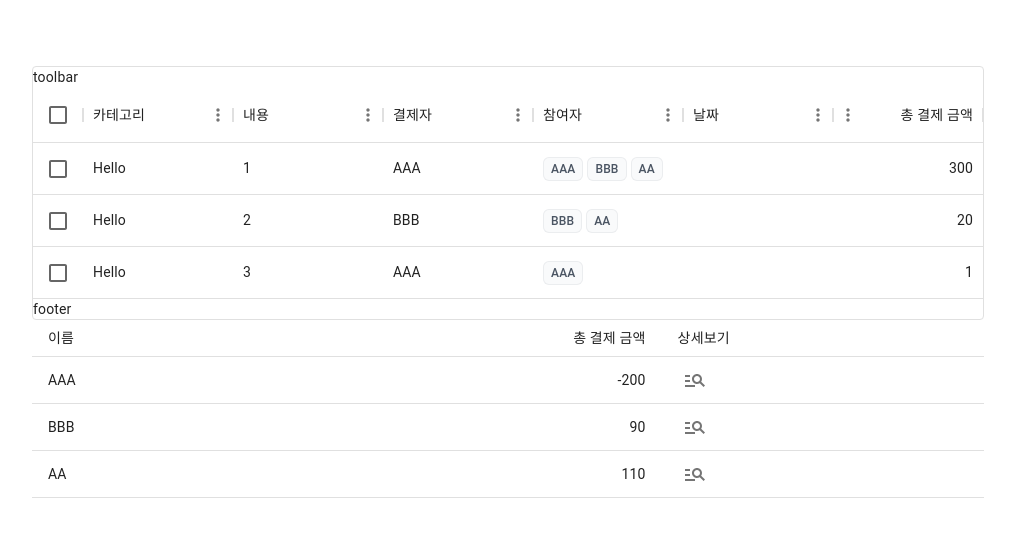
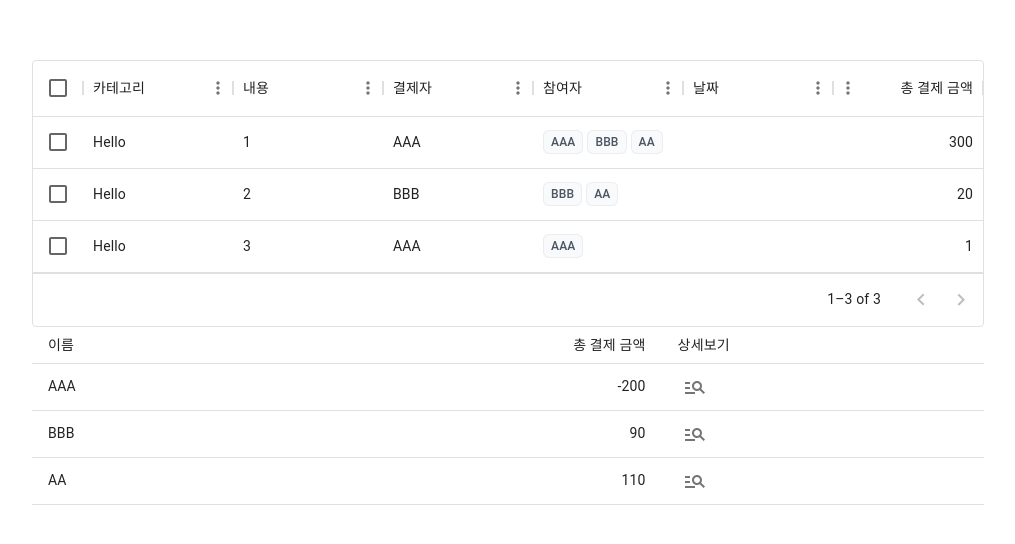
Before and after one commit to hackurity01/dutch-pay-calculator, a React (Vite) app: page / in a window 1280 px wide. Shown: the part 118-662 px from the top of the page, without its empty margins (132-1147 px from the left). Built offline with nearby package versions, Linux system fonts and the light colour scheme; the HTML template or start-up script is replaced by a standard one.

Commit message:
참여자 수정 시, 콤마도 지워지도록 수정

```diff
--- a/src/components/PaymentList/index.tsx
+++ b/src/components/PaymentList/index.tsx
@@ -15,7 +15,7 @@ const renderParticipantSelectorCell: GridColDef['renderCell'] = (params) => {
   return (
     <input
       type="text"
-      value={params.value.join(', ')}
+      value={params.value.join(',')}
       onChange={(e) => {
         const value = e.target.value;
         params.api.setEditCellValue({ ...params, value: value.replace(/\s/g, '').split(',') });
@@ -58,7 +58,6 @@ function PaymentList() {
   const [paymentList, setPaymentList] = useAtom(paymentListAtom);
 
   const processRowUpdate = (newRow: GridRowModel) => {
-    console.log('newRow', newRow);
     const updatedRow = { ...newRow, isNew: false };
     setPaymentList(paymentList.map((row) => (row.id === newRow.id ? (updatedRow as any) : row)));
     return newRow;
@@ -78,9 +77,6 @@ function PaymentList() {
       }, []);
   }, [paymentList]);
 
-  console.log('allParticipants', allParticipants);
-  console.log('paymentList', paymentList);
-
   return (
     <>
       <DataGrid
@@ -89,18 +85,18 @@ function PaymentList() {
         initialState={{
           pagination: {
             paginationModel: {
-              pageSize: 5,
+              pageSize: 50,
             },
           },
         }}
         processRowUpdate={processRowUpdate}
-        pageSizeOptions={[5]}
+        pageSizeOptions={[50]}
         checkboxSelection
         disableRowSelectionOnClick
-        slots={{
-          toolbar: () => <div>toolbar</div>,
-          footer: () => <div>footer</div>,
-        }}
+        // slots={{
+        //   toolbar: () => <div>toolbar</div>,
+        //   footer: () => <div>footer</div>,
+        // }}
       />
     </>
   );
--- a/src/components/Result/index.tsx
+++ b/src/components/Result/index.tsx
@@ -18,7 +18,6 @@ function Result() {
   const resultAsMap = calcPay(paymentList);
   const resultAsList = Object.entries(resultAsMap).map(([key, value]) => ({ name: key, ...value }));
 
-  console.log(resultAsList);
   return (
     <Table aria-label="collapsible table" size="small">
       <TableHead>
@@ -31,8 +30,8 @@ function Result() {
         </TableRow>
       </TableHead>
       <TableBody>
-        {resultAsList.map((result) => (
-          <ResultRow {...result} />
+        {resultAsList.map((result, index) => (
+          <ResultRow key={index} {...result} />
         ))}
       </TableBody>
     </Table>
```
